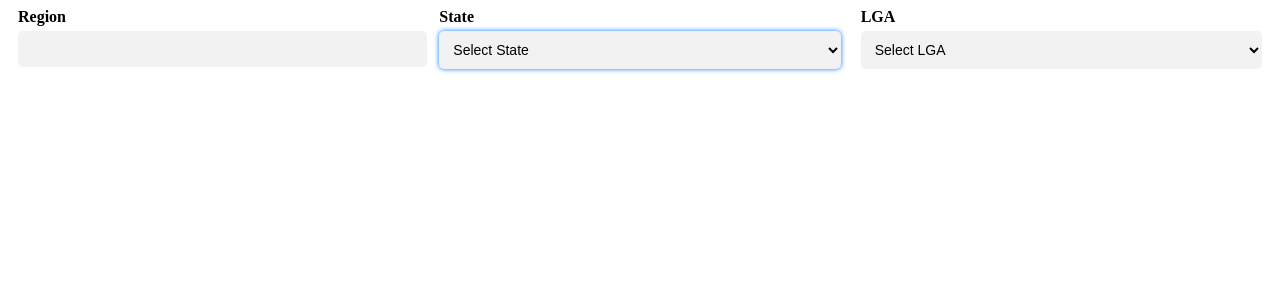
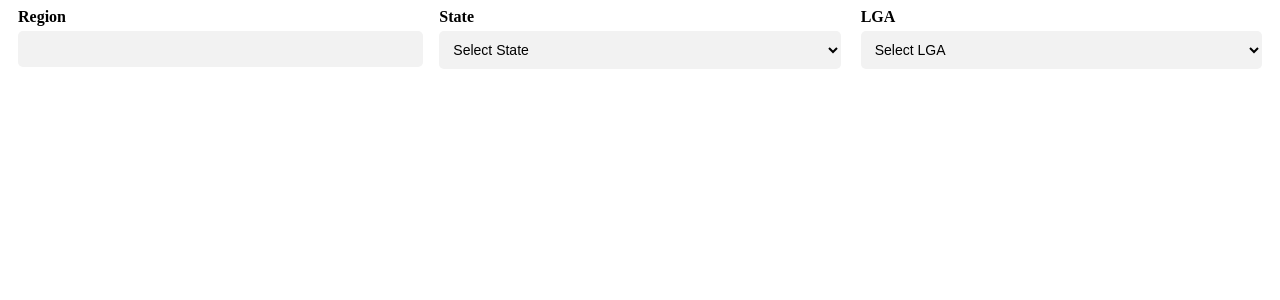
Before and after one commit to hector-munachi/rsl-component, a React (Vite) app: page / in a window 1280 px wide. Shown: the top 300 px of the page. Built offline with nearby package versions, Linux system fonts and the light colour scheme.

Commit message:
quick fix

```diff
--- a/src/App.css
+++ b/src/App.css
@@ -42,7 +42,7 @@ select:focus {
 
 /* Reduce width of Region input */
 #region {
-  width: 97%; /* Adjust the width as needed */
+  width: 96%; /* Adjust the width as needed */
 }
 
 /* Media query for mobile screens */
--- a/src/InputRSL.jsx
+++ b/src/InputRSL.jsx
@@ -954,7 +954,6 @@ const InputRSL = () => {
           id="state"
           value={selectedState}
           onChange={handleStateChange}
-          autoFocus
           required
         >
           <option value="">Select State</option>
```
